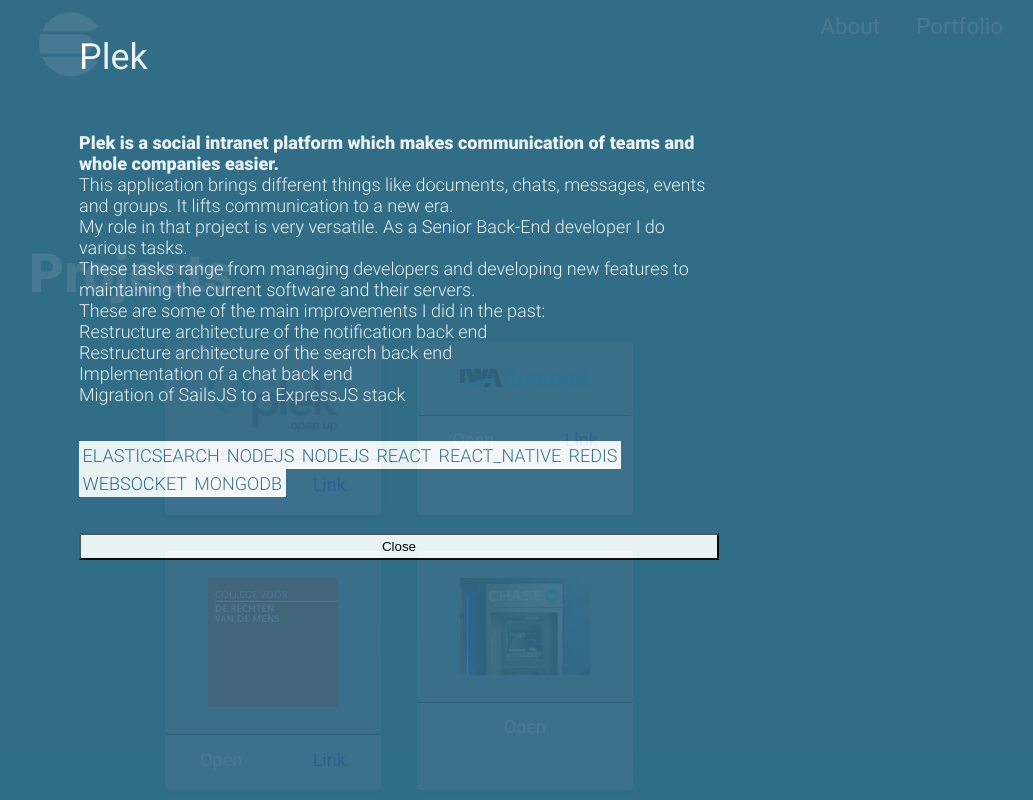
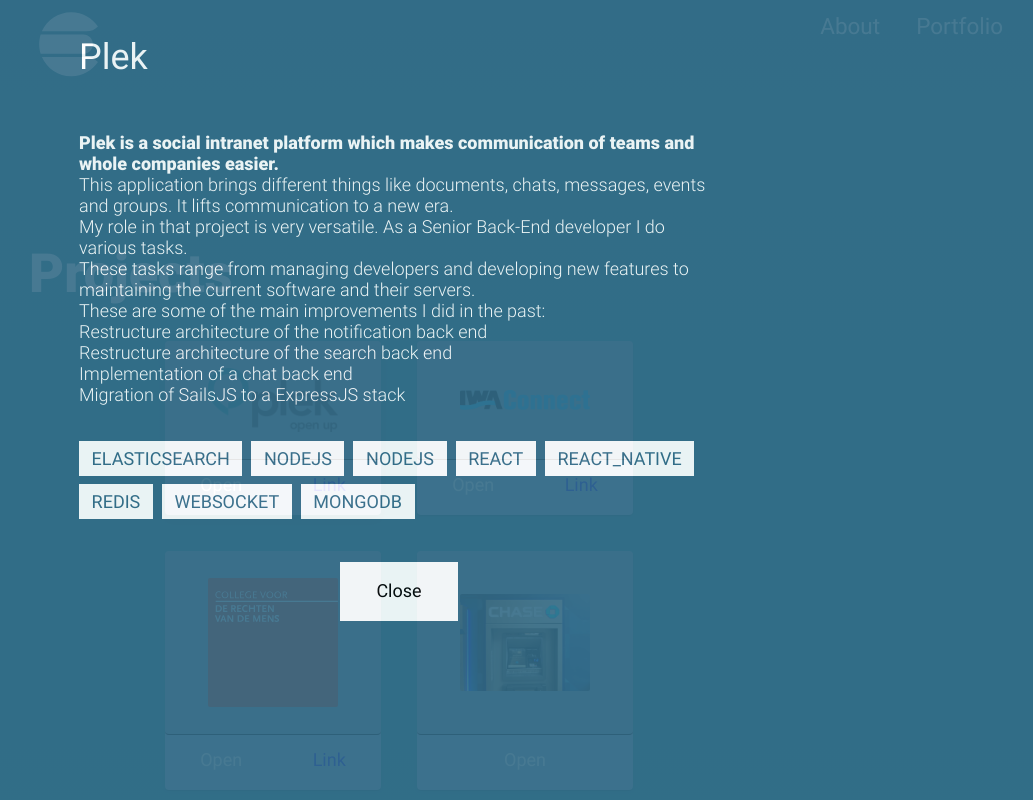
Before and after one commit to Ecostack/ecostack.github.io, a React (Create React App) app: page / in a window 1280 px wide. Both pictures are taken after a click on the link 514 px from the left and 1812 px from the top of the page. Shown: the part 1412-2212 px from the top of the page, without its empty margins (241-1274 px from the left). Built offline with nearby package versions, Linux system fonts and the light colour scheme.

Commit message:
More styling

```diff
--- a/src/components/ProjectBoxEntries/index.js
+++ b/src/components/ProjectBoxEntries/index.js
@@ -34,10 +34,10 @@
                 style={{backgroundColor: ProjectStyles.boxBackground, color: ProjectStyles.colorPrimary}}
             >
                 {this.props.logo &&
-                <a onClick={this.showOverlay}>
-                    <div className="portfolio-item__image">
+                <a onClick={this.showOverlay}  className="portfolio-item__image">
+                    {/*<div>*/}
                         <img src={this.props.logo}/>
-                    </div>
+                    {/*</div>*/}
                 </a>
                 }
 
--- a/src/components/ProjectEntryPopup/index.js
+++ b/src/components/ProjectEntryPopup/index.js
@@ -15,7 +15,10 @@
               .technology__item {
                 color: ${ProjectStyles.bgPrimary};
                  background-color: ${ProjectStyles.colorPrimary};
-                 padding: 0.2em;
+                 padding: 0.4em 0.7em;
+                margin-right: 0.5em;
+                margin-bottom: 0.4em;
+                 font-weight:400;
               }
             `}
             </style>
@@ -36,7 +39,9 @@
                 </div>
                 }
                 <div className='buttonWrap'>
-                    <button onClick={props.hideOverlay}>Close</button>
+                    <a onClick={props.hideOverlay}>Close</a>
+
+                    {/*<button onClick={props.hideOverlay}>Close</button>*/}
                 </div>
 
             </div>
--- a/src/components/ProjectEntryPopup/style.scss
+++ b/src/components/ProjectEntryPopup/style.scss
@@ -29,6 +29,12 @@
       align-items: center;
       justify-content: center;
 
+      a {
+        background:white;
+        color: black;
+        padding:1em 2em;
+      }
+
       button {
         width: 100%;
         height: 2em;
```
